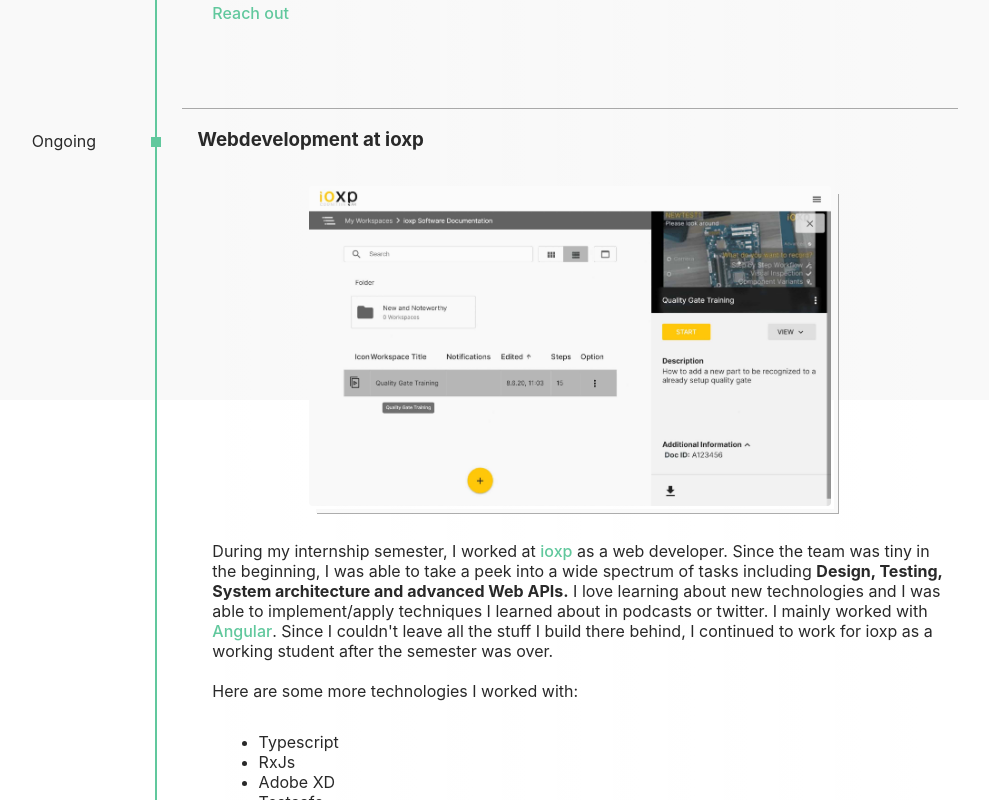
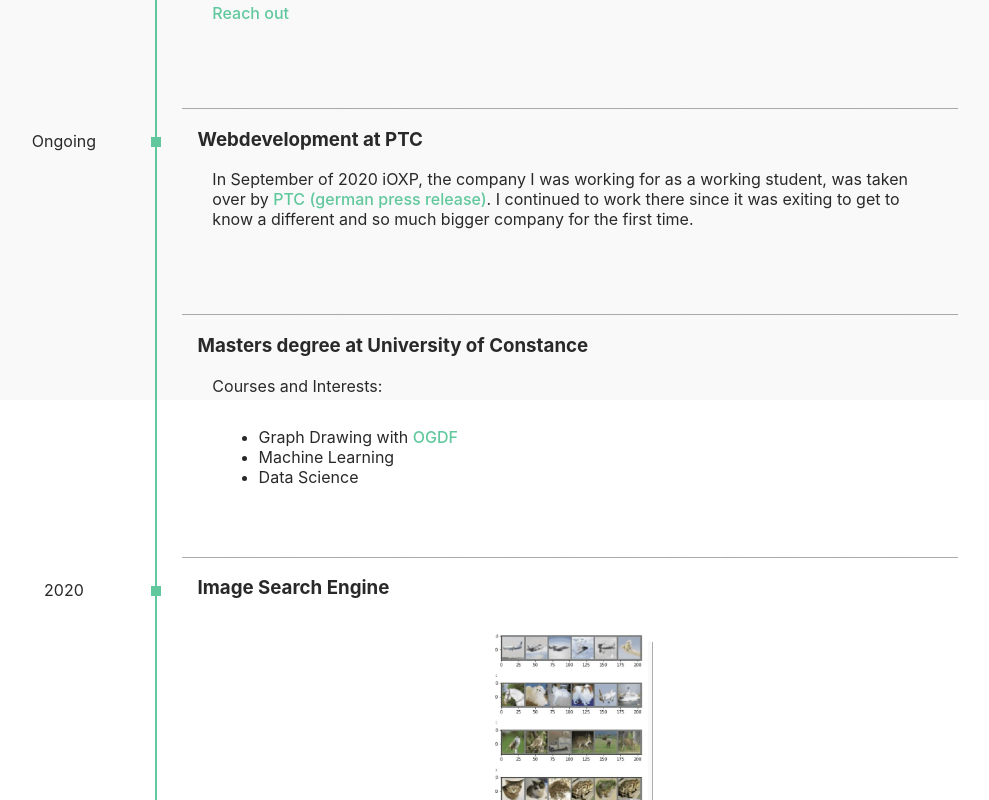
Before and after one commit to poesterlin/portfolio, a Svelte app: page / in a window 1280 px wide. Shown: the part 400-1200 px from the top of the page, without its empty margins (182-1171 px from the left). Built offline with nearby package versions, Linux system fonts and the light colour scheme.

Commit message:
ptc update

```diff
--- a/src/App.svelte
+++ b/src/App.svelte
@@ -24,22 +24,22 @@
     label: "Ongoing",
     content: [
       {
-        header: "Webdevelopment at ioxp",
+        header: "Webdevelopment at PTC",
         body:
-          "During my internship semester, I worked at {0} as a web developer. Since the team was tiny in the beginning, I was able to take a peek into a wide spectrum of tasks including <b>Design, Testing, System architecture and advanced Web APIs.</b> I love learning about new technologies and I was able to implement/apply techniques I learned about in podcasts or twitter. I mainly worked with {1}. Since I couldn't leave all the stuff I build there behind, I continued to work for ioxp as a working student after the semester was over. || Here are some more technologies I worked with:",
-        list: ["Typescript", "RxJs", "Adobe XD", "Testcafe", "D3.js"],
+          "In September of 2020 iOXP, the company I was working for as a working student, was taken over by {1} {0}. I continued to work there since it was exiting to get to know a different and so much bigger company for the first time.",
+        list: [],
         links: [
-          { href: "https://www.ioxp.de/en/", desc: "ioxp" },
-          { href: "https://angular.io/", desc: "Angular" }
+          { href: "https://www.ptc.com/de/news/2020/ptc-uebernimmt-ioxp", desc: "(german press release)" },
+          { href: "https://www.ptc.com/", desc: "PTC" },
         ],
-        image: "wm.jpg"
+        // image: "wm.jpg"
       },
       {
         header: "Masters degree at University of Constance",
         body: "Courses and Interests:",
         list: ["Graph Drawing with {0}", "Machine Learning", "Data Science"],
         links: [{ href: "https://ogdf.uos.de/", desc: "OGDF" }]
-      }
+      },
     ]
   });
 
@@ -106,6 +106,17 @@
   items.push({
     label: "2018",
     content: [
+       {
+        header: "Webdevelopment at ioxp",
+        body:
+          "During my internship semester, I worked at {0} as a web developer. Since the team was tiny in the beginning, I was able to take a peek into a wide spectrum of tasks including <b>Design, Testing, System architecture and advanced Web APIs.</b> I love learning about new technologies and I was able to implement/apply many cutting edge techniques. I mainly worked with {1}. Since I couldn't leave all the stuff I build there behind, I continued to work for ioxp as a working student after the semester was over. || Here are some more technologies I worked with:",
+        list: ["Typescript", "RxJs", "Adobe XD", "Testcafe", "D3.js"],
+        links: [
+          { href: "https://www.ioxp.de/en/", desc: "ioxp" },
+          { href: "https://angular.io/", desc: "Angular" }
+        ],
+        image: "wm.jpg"
+      },
       {
         header: "Smart Rockets",
         body:
@@ -132,6 +143,7 @@
       }
     ]
   });
+
 
   items.push({
     label: "2017",
```
